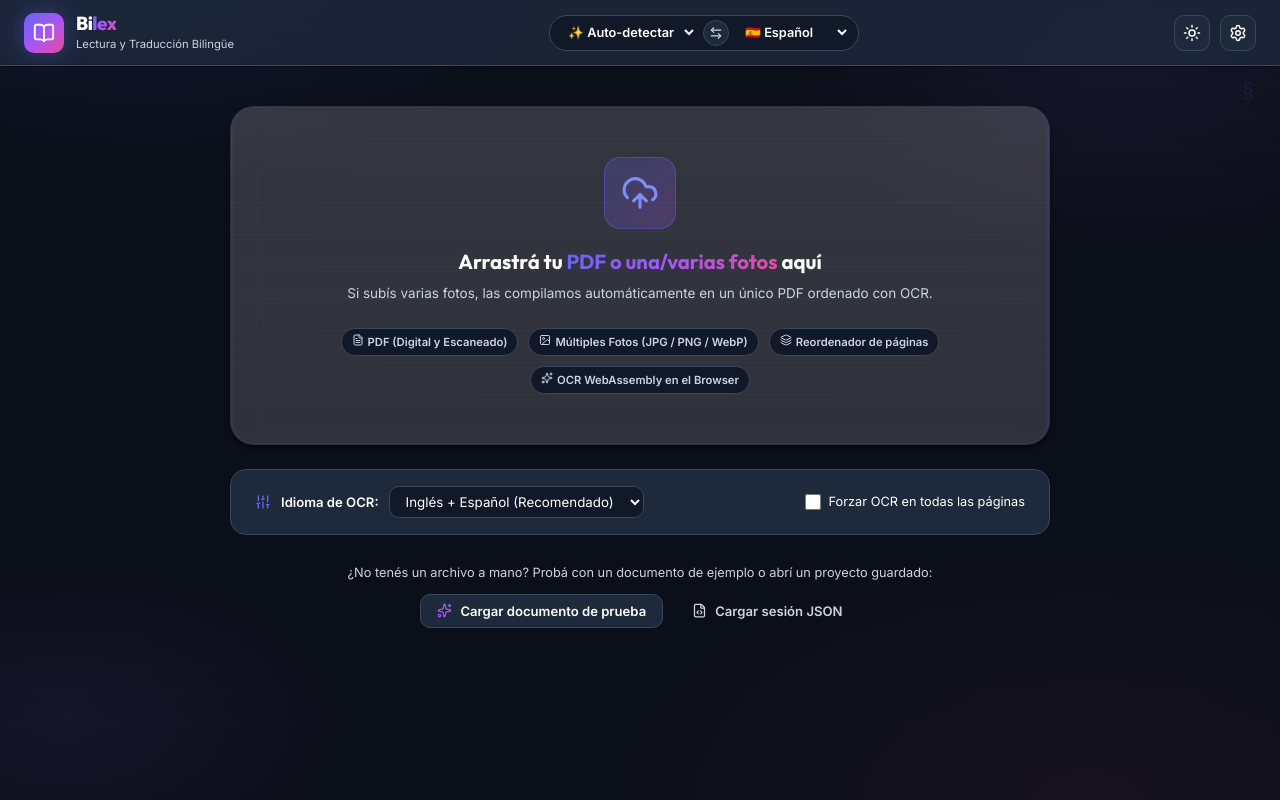
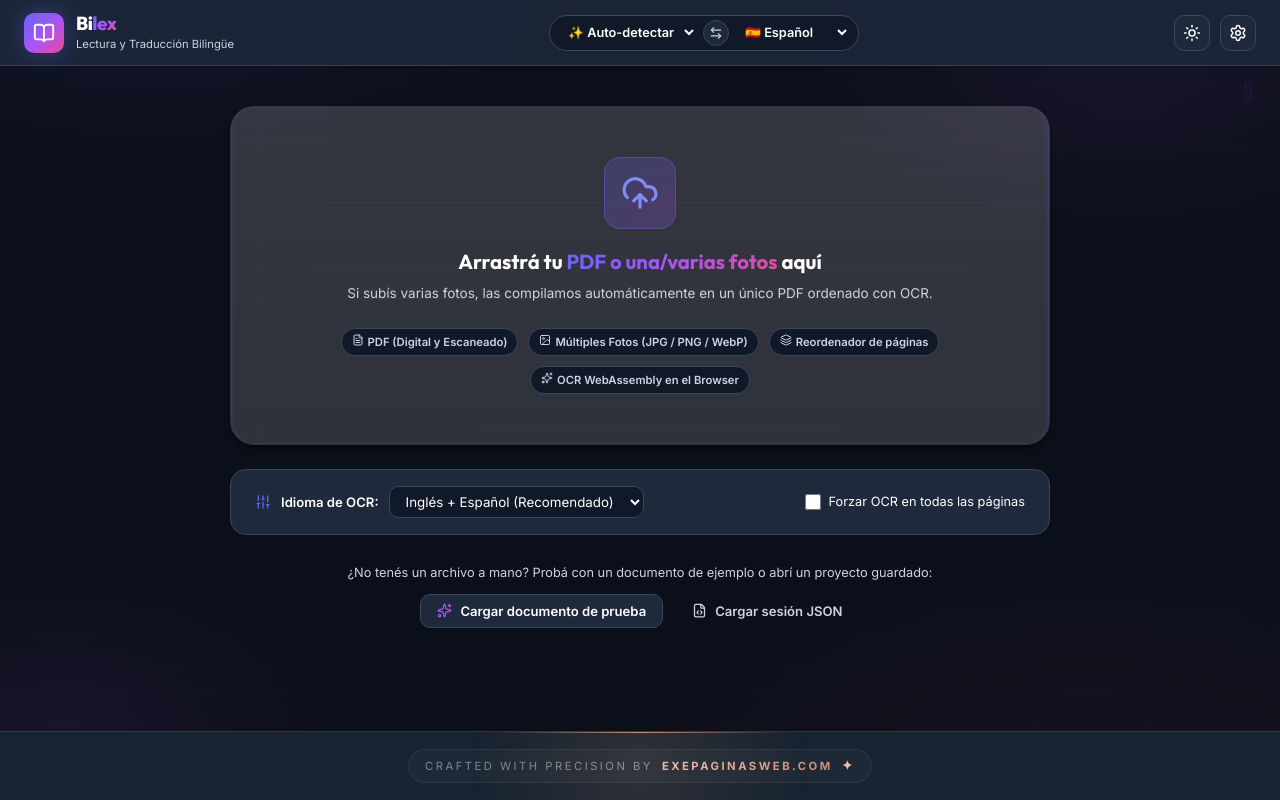
Before and after one commit to ExeDevCentral/Bilex, a React (Vite) app: page / in a window 1280 px wide. Built offline with nearby package versions, Linux system fonts and the light colour scheme.

Commit message:
Agregar firma Crafted by Exepaginasweb al footer

```diff
--- a/src/App.tsx
+++ b/src/App.tsx
@@ -415,7 +415,35 @@
           />
         </Suspense>
       )}
+
+    <style>{`
+      :where(.xepw-crafted){--xepw-bg:#162330;--xepw-ink:rgba(250,248,245,.6);--xepw-ink-hover:rgba(250,248,245,.95);--xepw-accent:#C88A6E;--xepw-accent-soft:#E8BFAC;--xepw-line:rgba(200,138,110,.18);--xepw-badge:rgba(255,255,255,.03);--xepw-border:rgba(200,138,110,.12);--xepw-border-hover:rgba(200,138,110,.3);--xepw-glow:rgba(200,138,110,.2);position:relative;display:flex;align-items:center;justify-content:center;overflow:hidden;padding:1.15rem 1rem;background:var(--xepw-bg);border-top:1px solid var(--xepw-line);width:100%}
+      :where(.xepw-crafted)::before{content:'';position:absolute;top:0;left:50%;transform:translateX(-50%);width:280px;height:1px;background:linear-gradient(90deg,transparent,var(--xepw-accent),transparent)}
+      :where(.xepw-crafted) .xepw-sig-glow{position:absolute;inset:50% auto auto 50%;transform:translate(-50%,-50%);width:340px;height:340px;border-radius:50%;background:radial-gradient(circle,rgba(200,138,110,.18) 0%,transparent 70%);pointer-events:none;animation:xepw-sig-pulse 4s ease-in-out infinite}
+      :where(.xepw-crafted) .xepw-sig-link{position:relative;z-index:1;display:inline-flex;align-items:center;gap:.6rem;padding:.45rem 1.1rem;border-radius:9999px;text-decoration:none;background:var(--xepw-badge);border:1px solid var(--xepw-border);font-family:'Plus Jakarta Sans','Inter',system-ui,-apple-system,sans-serif;font-size:.75rem;font-weight:600;letter-spacing:.22em;text-transform:uppercase;color:var(--xepw-ink);transition:color .4s cubic-bezier(.16,1,.3,1),background .4s ease,border-color .4s ease,box-shadow .4s ease,transform .4s cubic-bezier(.16,1,.3,1)}
+      :where(.xepw-crafted) .xepw-sig-link:hover{color:var(--xepw-ink-hover);background:rgba(200,138,110,.08);border-color:var(--xepw-border-hover);box-shadow:0 0 25px var(--xepw-glow),0 0 60px rgba(200,138,110,.08);transform:translateY(-2px)}
+      :where(.xepw-crafted) .xepw-sig-shimmer{position:absolute;inset:0;border-radius:inherit;overflow:hidden;pointer-events:none}
+      :where(.xepw-crafted) .xepw-sig-shimmer::after{content:'';position:absolute;top:0;left:0;width:60%;height:100%;background:linear-gradient(110deg,transparent,rgba(255,255,255,.14),transparent);transform:translateX(-120%);transition:transform .9s cubic-bezier(.16,1,.3,1)}
+      :where(.xepw-crafted) .xepw-sig-link:hover .xepw-sig-shimmer::after{transform:translateX(260%)}
+      :where(.xepw-crafted) .xepw-sig-prefix{font-weight:400;opacity:.75;white-space:nowrap}
+      :where(.xepw-crafted) .xepw-sig-brand{font-weight:700;background:linear-gradient(135deg,var(--xepw-accent-soft) 0%,var(--xepw-accent) 100%);-webkit-background-clip:text;background-clip:text;-webkit-text-fill-color:transparent;white-space:nowrap}
+      :where(.xepw-crafted) .xepw-sig-sparkle{color:var(--xepw-accent-soft);font-size:.85rem;line-height:1;display:inline-block;transition:transform .6s cubic-bezier(.34,1.56,.64,1),color .3s ease}
+      :where(.xepw-crafted) .xepw-sig-link:hover .xepw-sig-sparkle{transform:rotate(180deg) scale(1.3);color:var(--xepw-accent)}
+      @media (max-width:768px){:where(.xepw-crafted) .xepw-sig-prefix{display:none}:where(.xepw-crafted) .xepw-sig-link{letter-spacing:.14em}}
+      @media (prefers-reduced-motion: reduce){:where(.xepw-crafted) .xepw-sig-glow{animation:none}:where(.xepw-crafted) .xepw-sig-shimmer::after{transition:none;transform:none}:where(.xepw-crafted) .xepw-sig-sparkle{transition:none}}
+      @keyframes xepw-sig-pulse{0%,100%{opacity:.35;transform:translate(-50%,-50%) scale(.92)}50%{opacity:.85;transform:translate(-50%,-50%) scale(1.05)}}
+      :where(.xepw-crafted){--xepw-bg:#162330;--xepw-ink:rgba(250,248,245,.6);--xepw-ink-hover:rgba(250,248,245,.95);--xepw-accent:#C88A6E;--xepw-accent-soft:#E8BFAC;--xepw-line:rgba(200,138,110,.18);--xepw-badge:rgba(255,255,255,.03);--xepw-border:rgba(200,138,110,.12);--xepw-border-hover:rgba(200,138,110,.3);--xepw-glow:rgba(200,138,110,.2)}
+    `}</style>
+    <div className="xepw-crafted" role="contentinfo">
+      <div className="xepw-sig-glow" aria-hidden="true"></div>
+      <a className="xepw-sig-link" href="https://exepaginasweb.com" target="_blank" rel="noopener noreferrer" title="Diseño & Desarrollo por Exepaginasweb.com">
+        <span className="xepw-sig-shimmer" aria-hidden="true"></span>
+        <span className="xepw-sig-prefix">Crafted with precision by</span>
+        <span className="xepw-sig-brand">Exepaginasweb.com</span>
+        <span className="xepw-sig-sparkle" aria-hidden="true">✦</span>
+      </a>
     </div>
+      </div>
   );
 };
 
```
